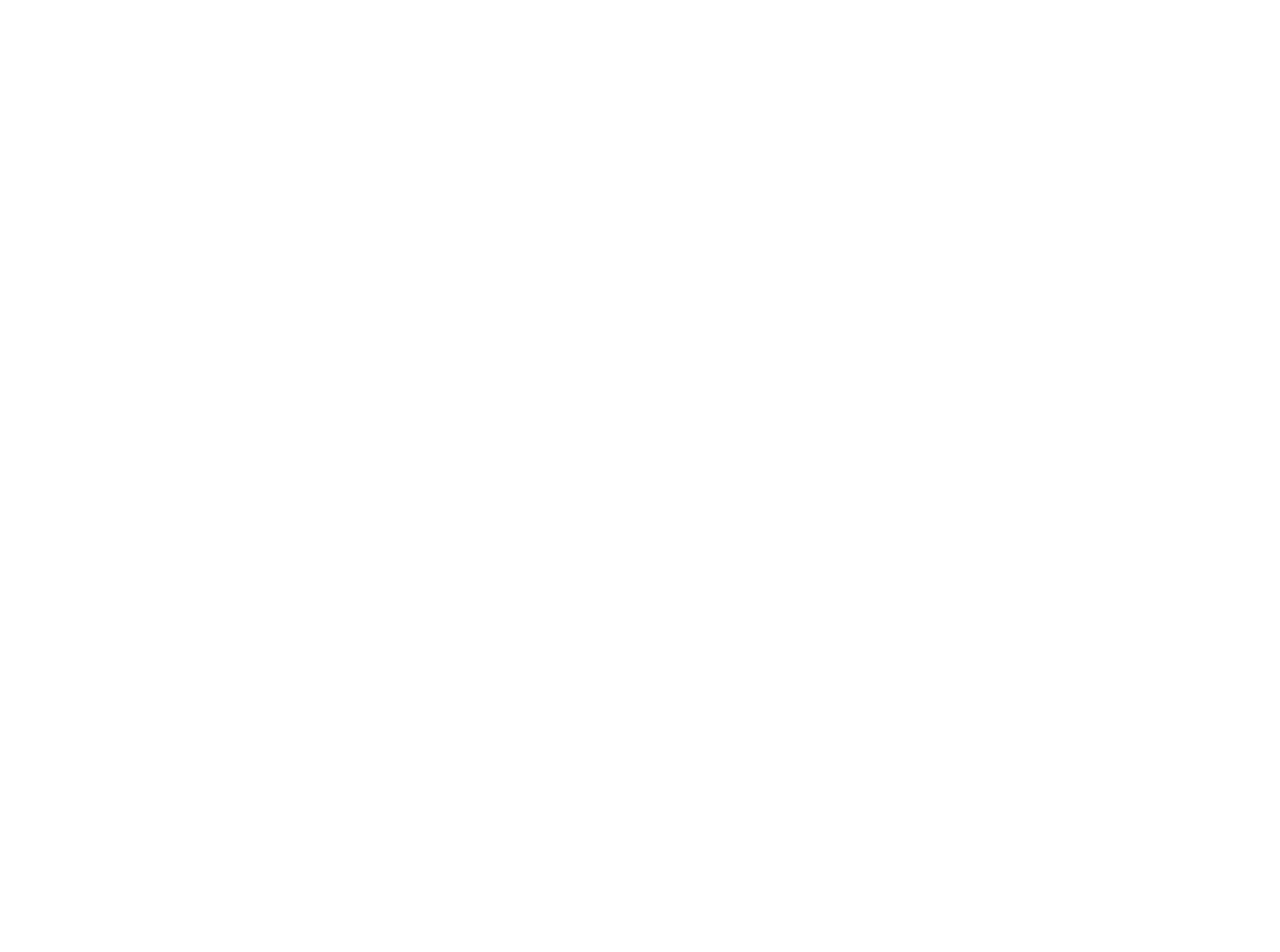
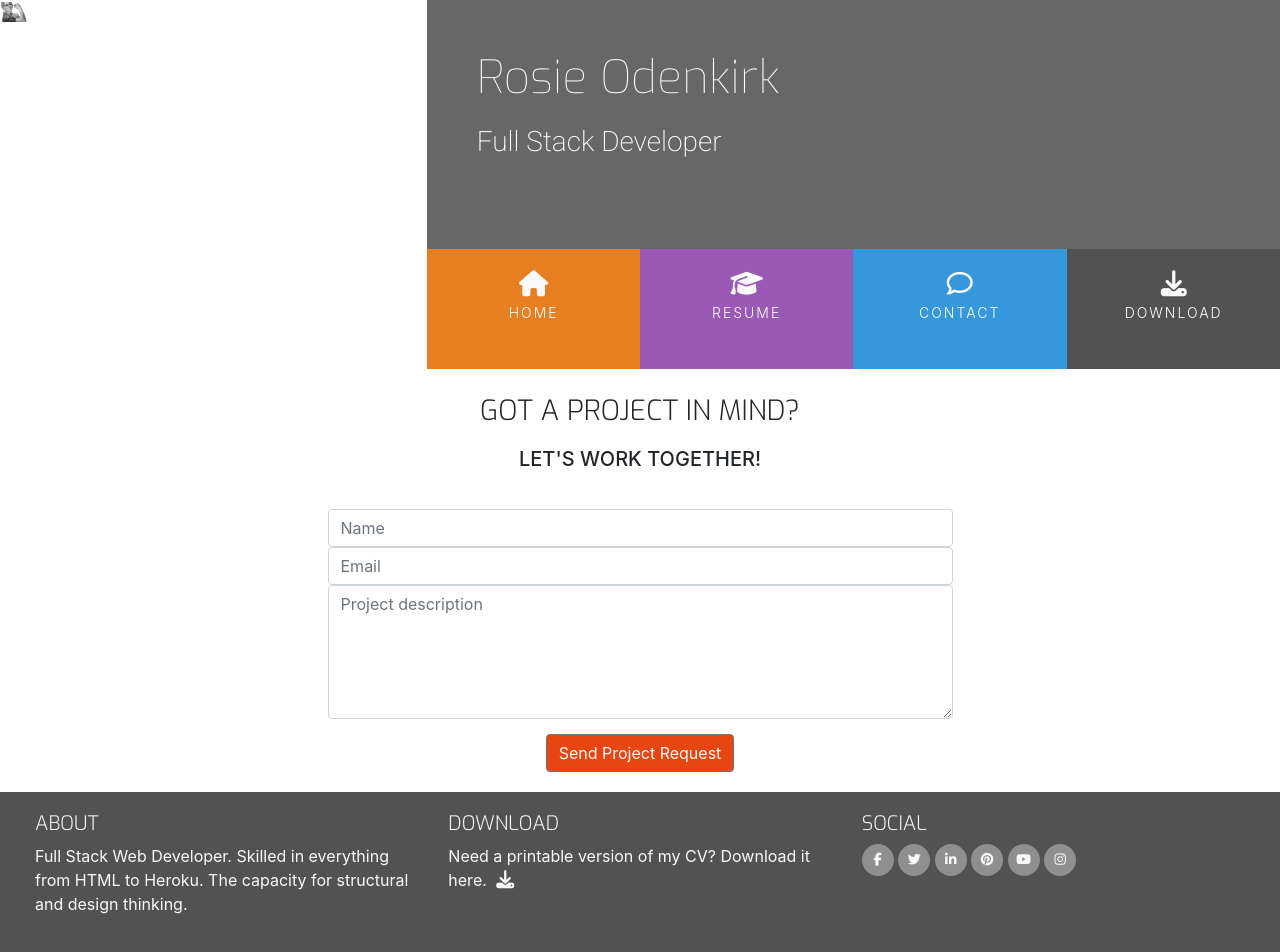
Before and after one commit to HBica05/resume-project, a plain HTML site: page contact.html in a window 1280 px wide. Before the commit the page ends 800 px from the top, so only its background shows below. Drawn offline with nearby package versions, Linux system fonts and the light colour scheme.

Commit message:
Added CV to be downloaded

```diff
--- a/assets/css/style.css
+++ b/assets/css/style.css
@@ -18,6 +18,10 @@ background-color: #676767;
 .bg-color-work-history {
 
     background-color: #9b59b6;
+}
+
+.bg-color-contact {
+    background-color: #fff;
 }
 
 .ui-menu-color-home {
@@ -333,3 +337,36 @@ footer {
 .history-items {
     margin-bottom: 30px;
 }
+
+/* ---------------------------------Contact Form */
+
+.contact-heading {
+    font-family: "Exo", sans-serif;
+    font-weight: 300;
+    margin-top: 25px;
+    margin-bottom: 20px;
+}
+
+.center-form {
+    padding-top: 10px;
+    margin: 0 auto;
+    max-width: 70%;
+}
+
+button[type="submit"] {
+    margin-top: 15px;
+    margin-bottom: 20px;
+    color: #fafafa;
+    background-color: #e84610;
+}
+
+/* ---------------------------------Media Query */
+
+@media(min-width: 992px) {
+    .center-form {
+        padding-top: 30px;
+        min-height: 240px;
+        margin: 0 auto;
+        max-width: 50%;
+    }
+}
--- a/contact.html
+++ b/contact.html
@@ -0,0 +1,140 @@
+<!DOCTYPE html>
+<html lang="en">
+<head>
+    <meta charset="UTF-8">
+    <meta name="viewport" content="width=device-width, initial-scale=1.0">
+    <meta http-equiv="X-UA-Compatible" content="ie=edge">
+    <link rel="stylesheet" href="https://cdn.jsdelivr.net/npm/bootstrap@4.6.2/dist/css/bootstrap.min.css" type="text/css" />
+    <script src="https://kit.fontawesome.com/b365637acf.js" crossorigin="anonymous"></script>
+    <link rel="stylesheet" href="https://cdnjs.cloudflare.com/ajax/libs/hover.css/2.1.1/css/hover-min.css" type="text/css" />
+    <link rel="stylesheet" href="assets/css/style.css" type="text/css" />
+    <title>Rosie</title>
+</head>
+<body>
+   <header>
+        <div class="row no-gutters">
+            <div class="col-md-4">
+                <a href="index.html" class="col-md-4 logo">
+
+                </a>
+            </div>
+            <div class="col-md-8">
+                <div class="row no-gutters bg-color-name-title">
+                    <div class="col heading">
+                        <h1 class="name">Rosie Odenkirk</h1>
+                        <h2 class="title">Full Stack Developer</h2>
+                    </div>
+                </div>
+                <div class="row no-gutters">
+                    <div class="col">
+                        <ul id="nav" class="list-inline menucontainer">
+                            <li class="col-6 col-sm-3 ui-menu-color-home list-inline-item menuitem">
+                                <a href="index.html" class="hvr-sweep-to-bottom"><i class="fa fa-home" aria-hidden="true"></i><span>Home</span></a>
+                            </li>
+                            <li class="col-6 col-sm-3 ui-menu-color-resume list-inline-item menuitem">
+                                <a href="resume.html" class="hvr-sweep-to-bottom"><i class="fa fa-graduation-cap" aria-hidden="true"></i><span>Resume</span></a>
+                            </li>
+                            <li class="col-6 col-sm-3 ui-menu-color-contact list-inline-item menuitem">
+                                <a href="contact.html" class="hvr-sweep-to-bottom"><i class="fa fa-comment-o" aria-hidden="true"></i><span>Contact</span></a>
+                            </li>
+                            <li class="col-6 col-sm-3 ui-menu-color-download list-inline-item menuitem">
+                                <a href="assets/cv/sample-cv.pdf" target="_blank" class="hvr-sweep-to-bottom"><i class="fa fa-download" aria-hidden="true"></i><span>Download</span></a>
+                            </li>
+                        </ul>
+                    </div>
+                </div>
+
+            </div>
+        </div>
+   </header>
+   <section class="container-fluid">
+        <div class="row bg-color-contact">
+           <div class="col">
+                <h3 class="contact-heading uppercase text-center">Got a project in mind?</h3>
+                <h5 class="uppercase text-center">Let's work together!</h5>
+
+                <div class="center-form">
+                    <form>
+                        <input type="text" name="name" id="fullname" class="form-control" placeholder="Name"
+                            required />
+                        <input type="email" name="email" id="emailaddress" class="form-control" placeholder="Email"
+                            required />
+                        <textarea rows="5" name="projectsummary" id="projectsummary" class="form-control"
+                            placeholder="Project description" required></textarea>
+                        <div class="form-row text-center">
+                            <div class="col">
+                                <button type="submit" class="btn btn-secondary">Send Project Request</button>
+                            </div>
+                        </div>
+                    </form>
+                </div>
+
+            </div>
+        </div>
+
+   </section>
+   <footer class="container-fluid">
+        <div id="footer-details" class="row">
+            <div class="col-sm-4">
+                <h5 class="uppercase general-sub">About</h5>
+                <p class="inline-block">
+                    Full Stack Web Developer. Skilled in everything from HTML to Heroku.
+                    The capacity for structural and design thinking.
+                </p>
+            </div>
+            <div class="col-sm-4">
+                <h5 class="uppercase general-sub">Download</h5>
+                <p class="inline-block">
+                    Need a printable version of my CV? Download it here.
+                    <a href="assets/cv/sample-cv.pdf" target="_blank" class="cv-pdf">
+                        <i class="fa fa-download" aria-hidden="true"></i>
+                        <span class="sr-only">Download link.</span>
+                    </a>
+                </p>
+            </div>
+            <div class="col-sm-4">
+                <h5 class="uppercase general-sub">Social</h5>
+                <ul class="list-inline social-links">
+                    <li class="list-inline-item">
+                        <a target="_blank" href="#">
+                            <i class="fa fa-facebook" aria-hidden="true"></i>
+                            <span class="sr-only">Facebook</span>
+                        </a>
+                    </li>
+                    <li class="list-inline-item">
+                        <a target="_blank" href="#">
+                            <i class="fa fa-twitter" aria-hidden="true"></i>
+                            <span class="sr-only">Twitter</span>
+                        </a>
+                    </li>
+                    <li class="list-inline-item">
+                        <a target="_blank" href="#">
+                            <i class="fa fa-linkedin" aria-hidden="true"></i>
+                            <span class="sr-only">LinkedIn</span>
+                        </a>
+                    </li>
+                    <li class="list-inline-item">
+                        <a target="_blank" href="#">
+                            <i class="fa fa-pinterest" aria-hidden="true"></i>
+                            <span class="sr-only">Pinterest</span>
+                        </a>
+                    </li>
+                    <li class="list-inline-item">
+                        <a target="_blank" href="#">
+                            <i class="fa fa-youtube" aria-hidden="true"></i>
+                            <span class="sr-only">Youtube</span>
+                        </a>
+                    </li>
+                    <li class="list-inline-item">
+                        <a target="_blank" href="#">
+                            <i class="fa fa-instagram" aria-hidden="true"></i>
+                            <span class="sr-only">Instagram</span>
+                        </a>
+                    </li>
+                </ul>
+            </div>
+        </div>
+
+   </footer>
+</body>
+</html>
```
Also changed, not shown: index.html (+5 -5 lines), resume.html (+5 -5 lines), 1 other file.
